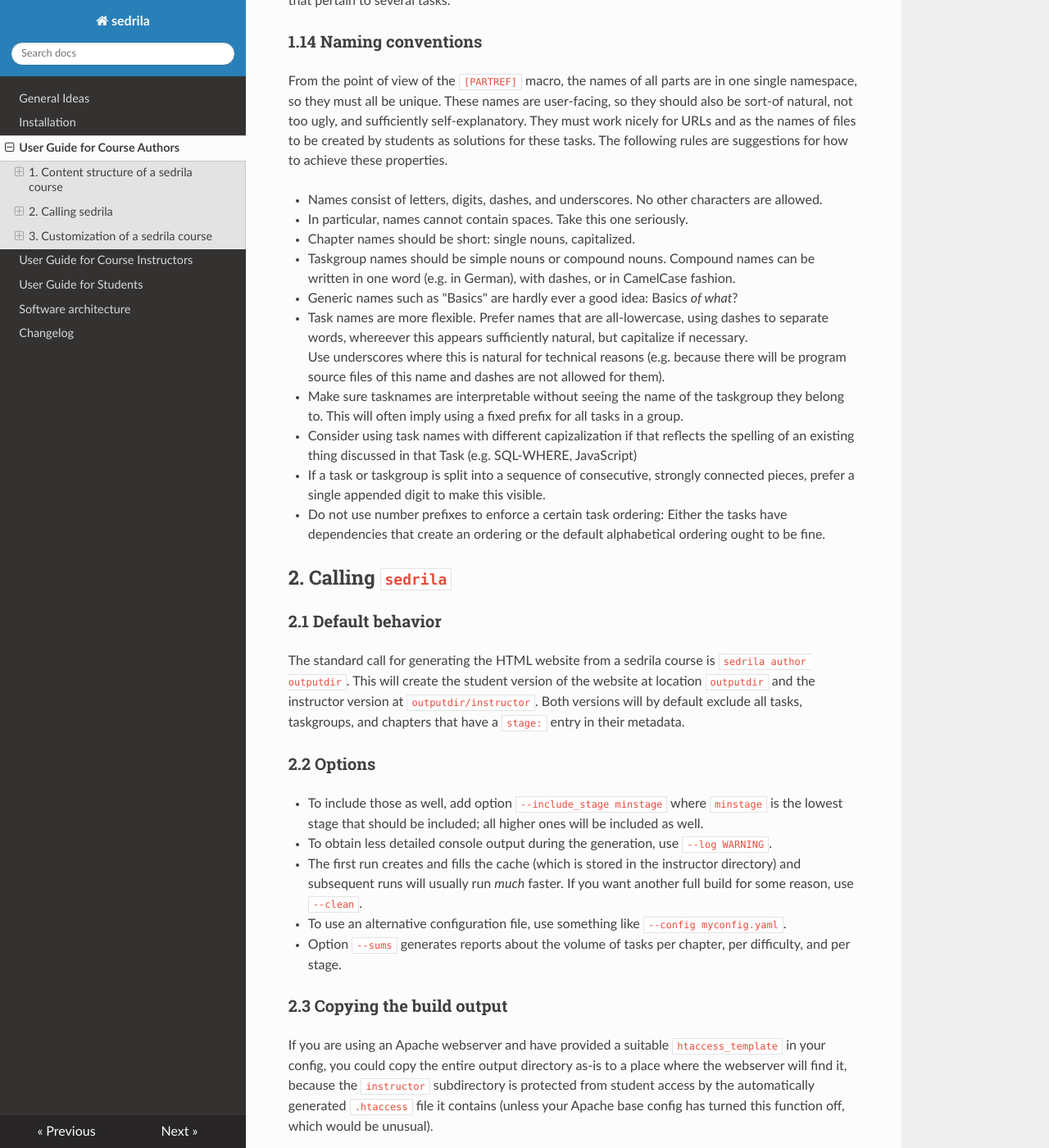
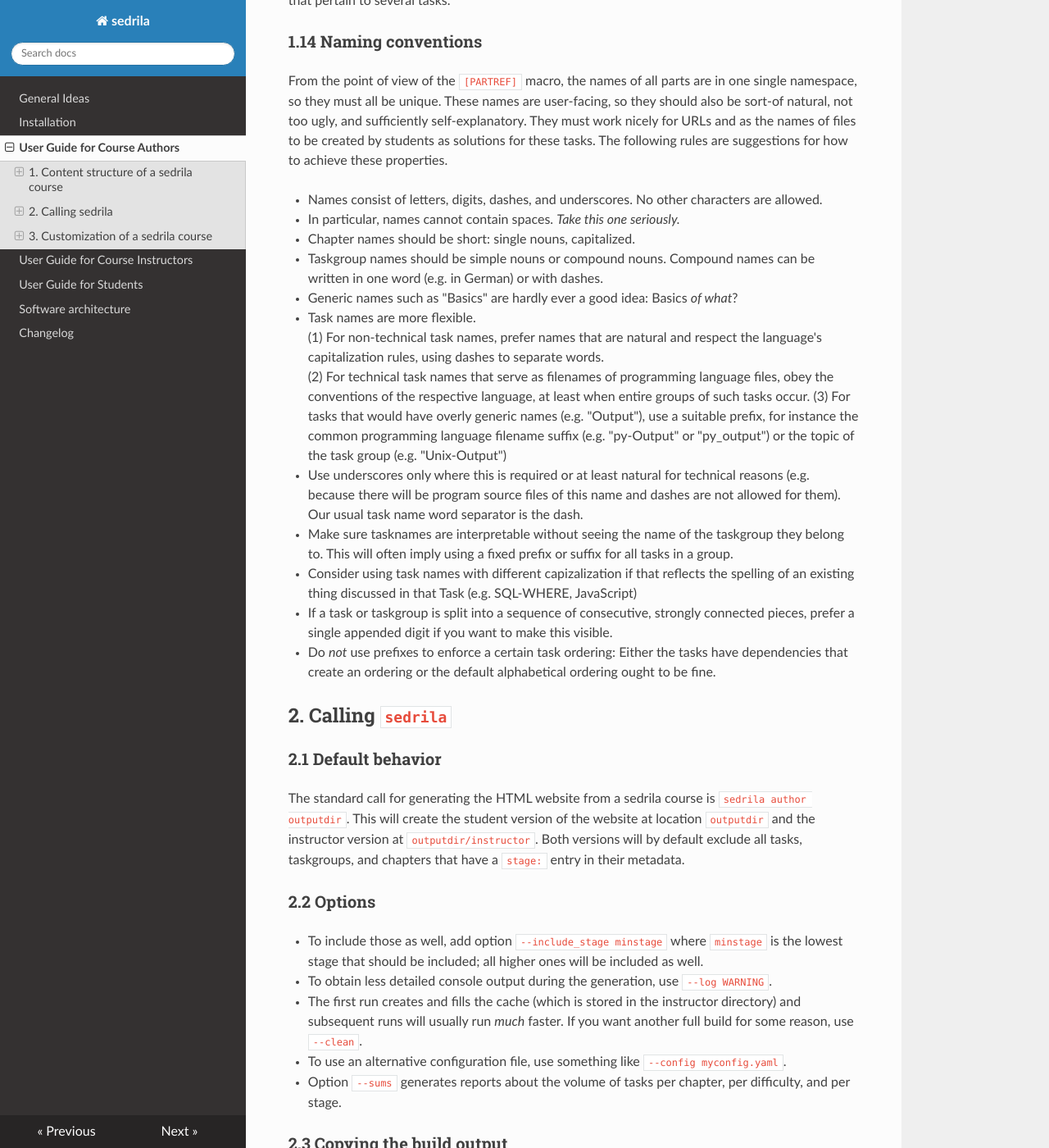
Before and after one commit to fubinf/sedrila, an MkDocs documentation site: the page built from docs/authors.md, in a window 1280 px wide and 1400 px high, scrolled down 15632 px. Shown: the whole window at 82% size. Built offline with MkDocs 1.6.1, drawn with Linux system fonts in a browser that asks for light colours; nearby versions of some CDN libraries.

Commit message:
authors.md: make chapter/taskgroup/task naming conventions more specific

```diff
--- a/docs/authors.md
+++ b/docs/authors.md
@@ -769,26 +769,34 @@
 
 - Names consist of letters, digits, dashes, and underscores.
   No other characters are allowed.
-- In particular, names cannot contain spaces. Take this one seriously.
+- In particular, names cannot contain spaces. _Take this one seriously._
 - Chapter names should be short: single nouns, capitalized.
 - Taskgroup names should be simple nouns or compound nouns.
-  Compound names can be written in one word (e.g. in German),
-  with dashes, or in CamelCase fashion.
+  Compound names can be written in one word (e.g. in German) or
+  with dashes.
 - Generic names such as "Basics" are hardly ever a good idea: Basics _of what_?
 - Task names are more flexible.
-  Prefer names that are all-lowercase, using dashes to separate words,
-  whereever this appears sufficiently natural, but capitalize if necessary.
-  Use underscores where this is natural for technical reasons (e.g. because
+  (1) For non-technical task names, prefer names that are natural and respect the language's capitalization rules,
+  using dashes to separate words.
+  (2) For technical task names that serve as filenames of programming language files,
+  obey the conventions of the respective language, at least when entire groups of such tasks occur.
+  (3) For tasks that would have overly generic names (e.g. "Output"),
+  use a suitable prefix, for instance
+  the common programming language filename suffix (e.g. "py-Output" or "py_output")
+  or the topic of the task group (e.g. "Unix-Output")
+- Use underscores only where this is required or at least natural for technical reasons (e.g. because
   there will be program source files of this name and dashes are not allowed for them).
+  Our usual task name word separator is the dash.
 - Make sure tasknames are interpretable without seeing the name of the taskgroup
-  they belong to. This will often imply using a fixed prefix for all tasks in a group.
+  they belong to. This will often imply using a fixed prefix or suffix for all tasks in a group.
 - Consider using task names with different capizalization if that reflects the spelling
   of an existing thing discussed in that Task (e.g. SQL-WHERE, JavaScript)
 - If a task or taskgroup is split into a sequence of consecutive, strongly connected pieces,
-  prefer a single appended digit to make this visible.
-- Do not use number prefixes to enforce a certain task ordering:
+  prefer a single appended digit if you want to make this visible.
+- Do _not_ use prefixes to enforce a certain task ordering:
   Either the tasks have dependencies that create an ordering
   or the default alphabetical ordering ought to be fine.
+
 
 ## 2. Calling `sedrila`
 
```
